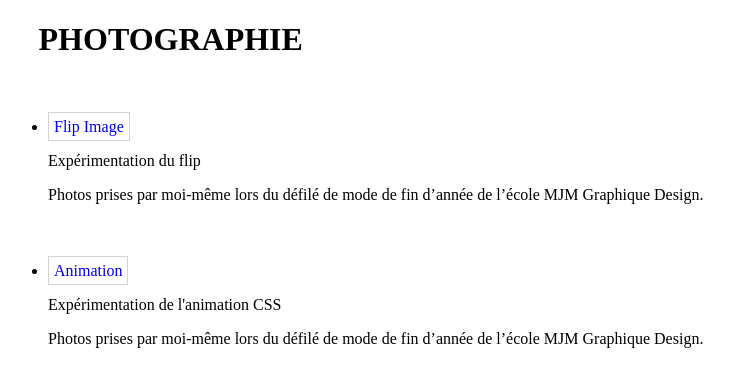
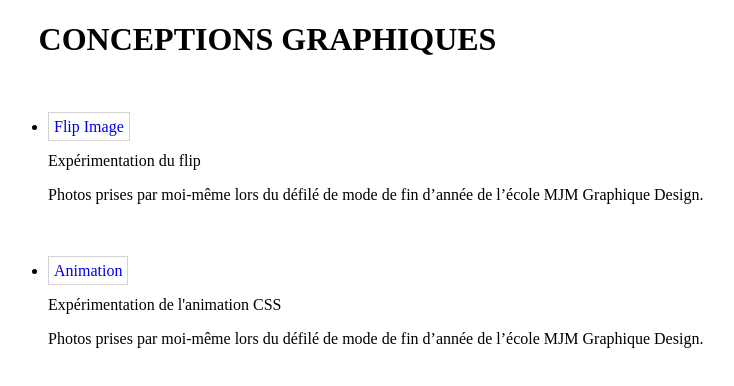
Before and after one commit to yankwk/conceptions_graphiques, a plain HTML site: page index.html in a window 1280 px wide. Shown: the whole page, without its empty margins (20-754 px from the left). Drawn offline with Linux system fonts and the light colour scheme.

Commit message:
Update index.html

```diff
--- a/index.html
+++ b/index.html
@@ -3,13 +3,13 @@
     <head>
 	    <meta charset="UTF-8">
 	    <link rel="stylesheet" href="style.css">
-	    <title>HTML_CSS</title>
+	    <title>CONCEPTIONS GRAPHIQUES</title>
 	   <meta name="viewport" content="width=device-width, initial-scale=1">
 
     </head>
 
     <body>
-        <h1>PHOTOGRAPHIE</h1>
+        <h1>CONCEPTIONS GRAPHIQUES</h1>
             <br>
 	        <ul>
 	            <li class="projet">
```
